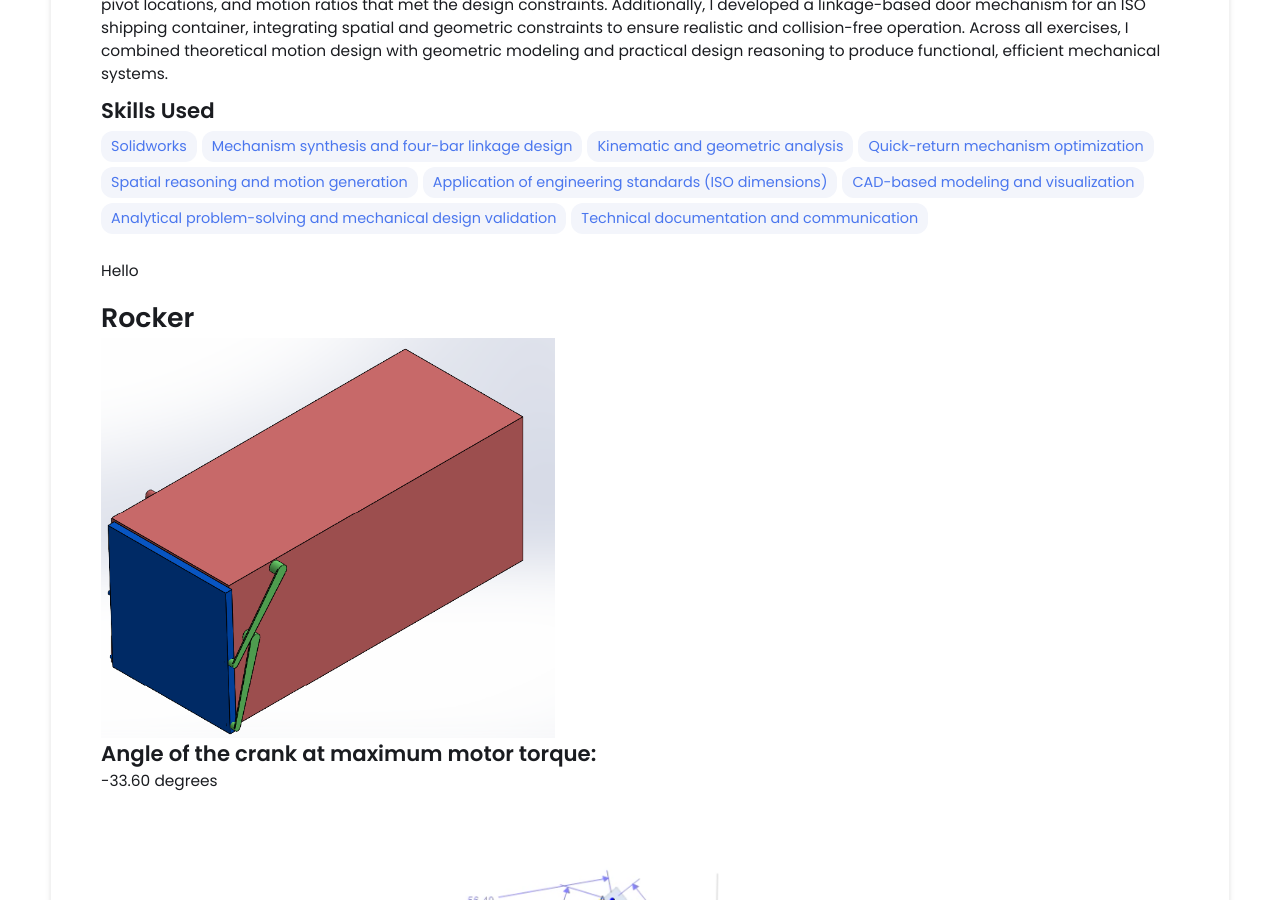
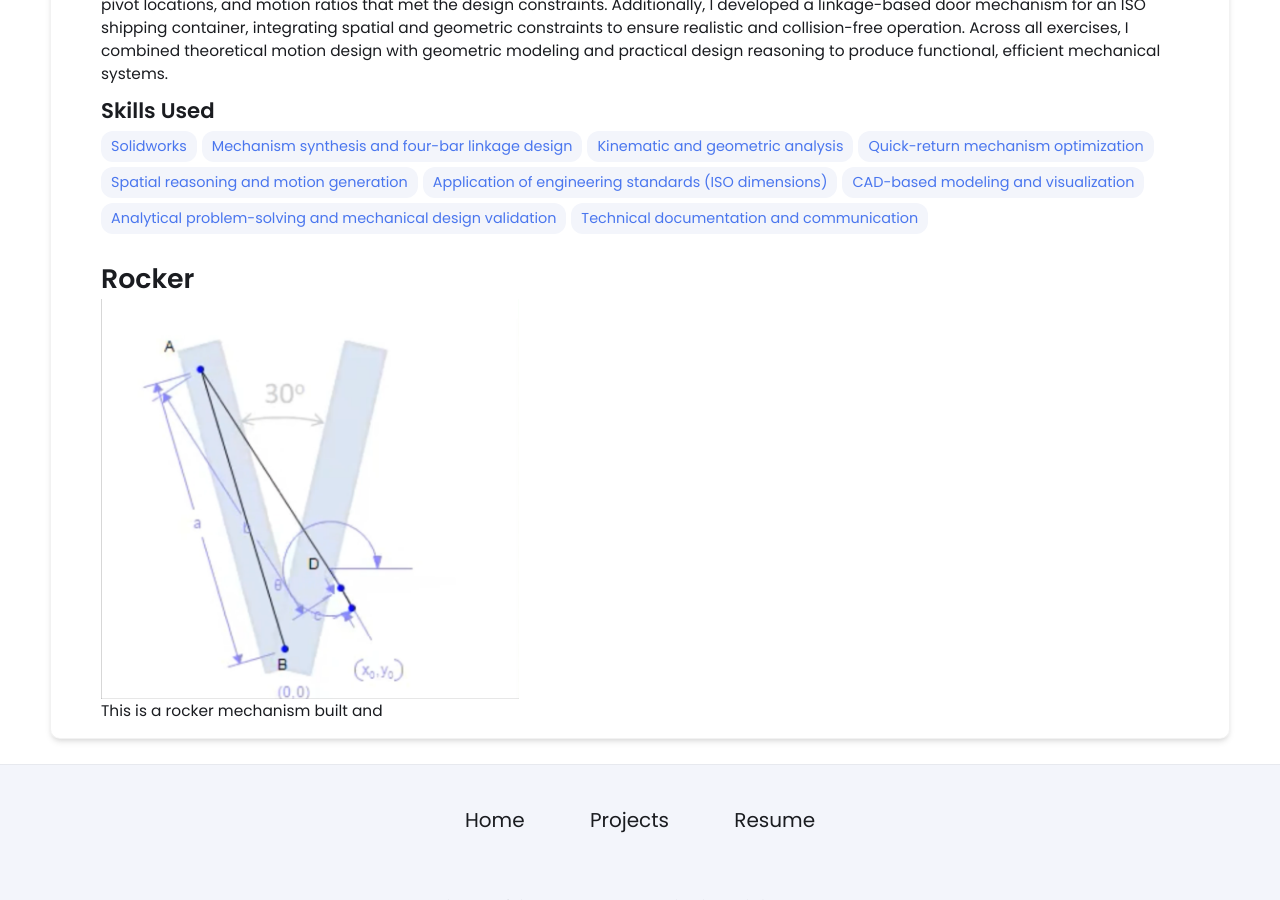
Before and after one commit to michael-vuong/michael-vuong.github.io, a Jekyll site: the page built from _projects/Mechanism Synthesis/index.md, in a window 1280 px wide and 900 px high, scrolled down 664 px. Built offline with Jekyll 4.4.1, drawn with Linux system fonts in a browser that asks for light colours.

Commit message:
Update index.md

```diff
--- a/_projects/Mechanism Synthesis/index.md
+++ b/_projects/Mechanism Synthesis/index.md
@@ -12,14 +12,9 @@ skills:
   - CAD-based modeling and visualization
   - Analytical problem-solving and mechanical design validation
   - Technical documentation and communication
-
-
 main-image: /ContainerDoorCAD.png
 ---
-Hello
+
 # Rocker
-{% include image-gallery.html images="ContainerDoorCAD.png" height="400" %}
-
-## Angle of the crank at maximum motor torque:
--33.60 degrees
-{% include image-gallery.html images="TwoPosition.png" height="400" %}
+{% include image-gallery.html images="RockerFastReturn.png" height="400" %}
+This is a rocker mechanism built and
```
